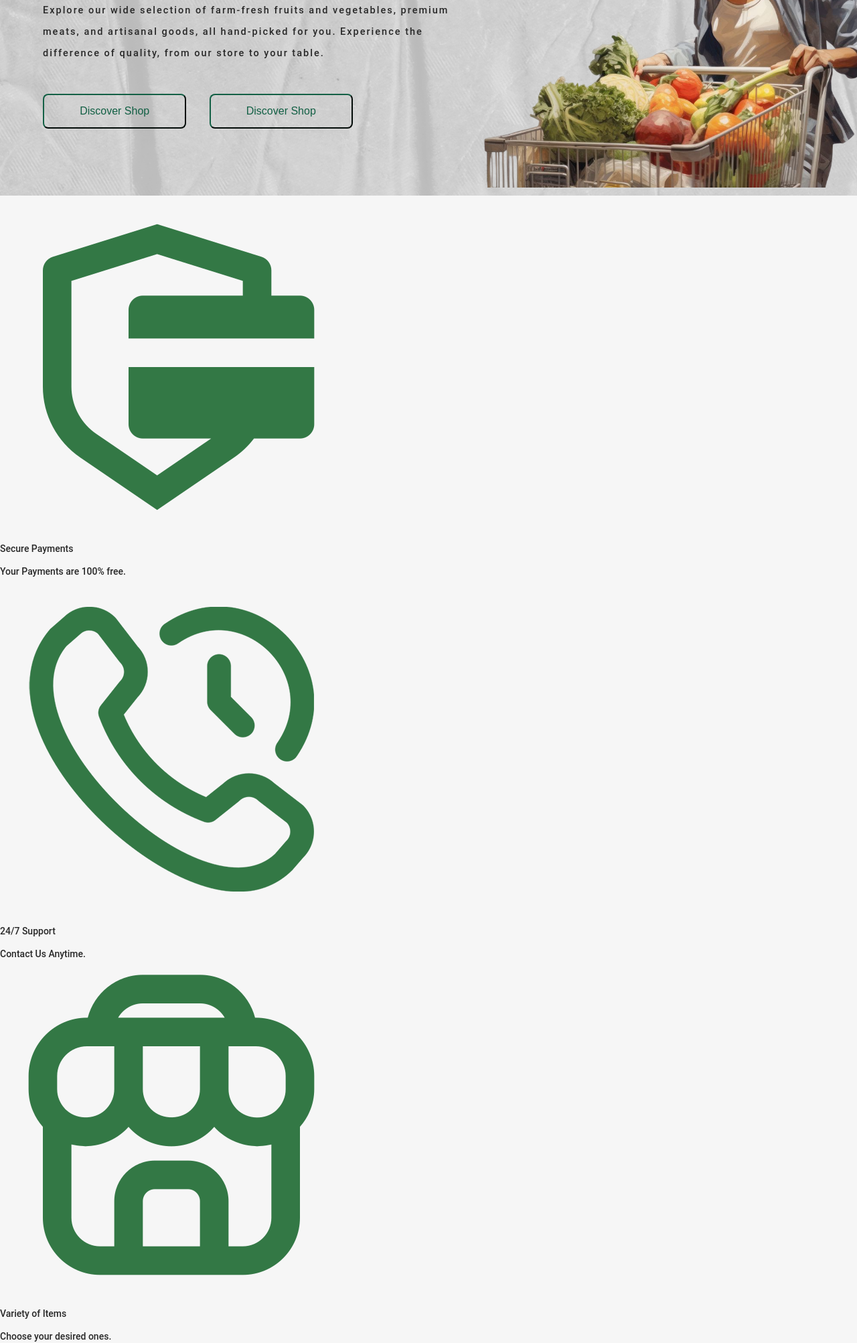
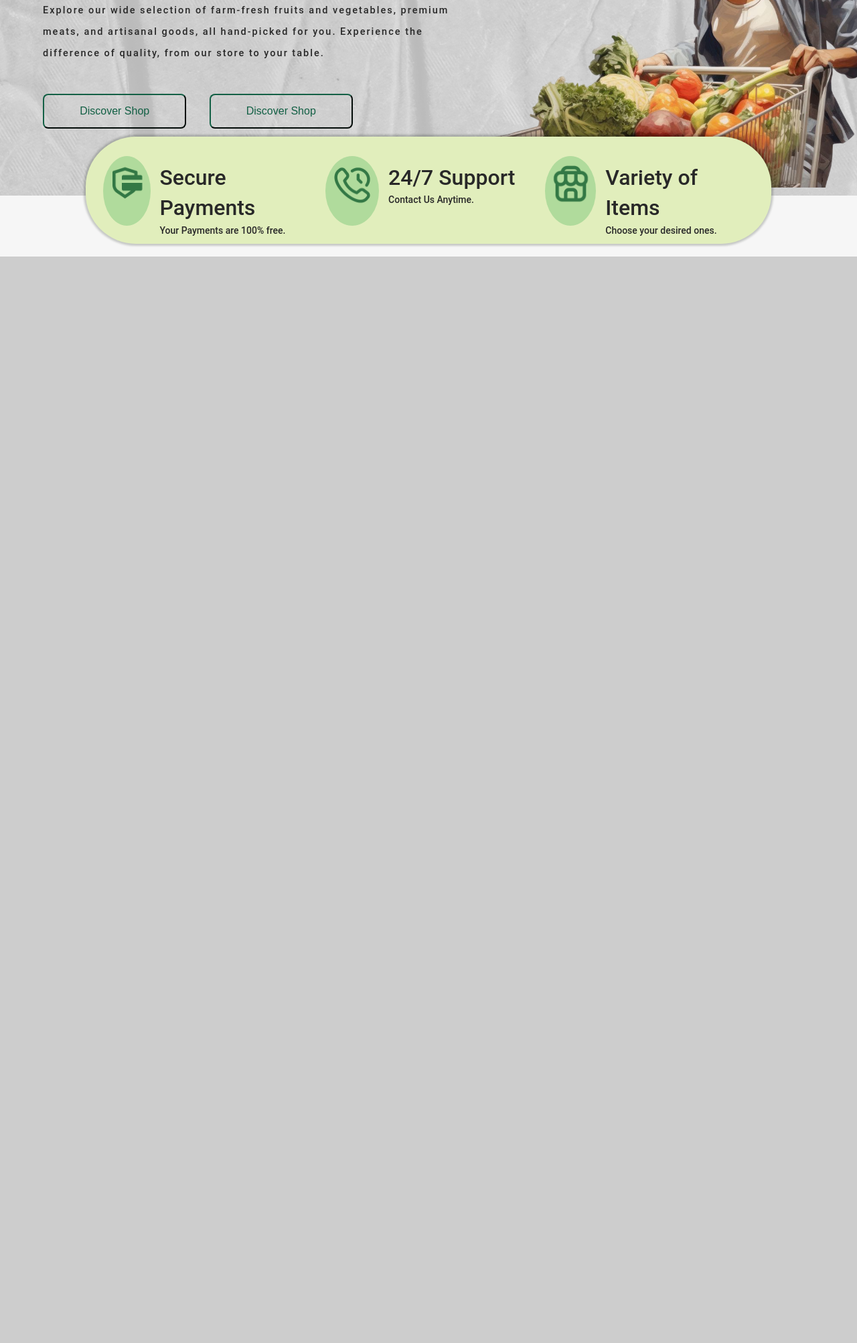
Before and after one commit to KADRSasanka/WEB-SITE-PROJECT, a PHP site: page / in a window 1280 px wide; the page is wider, and only the part inside the window is pictured. Shown: the part 427-2432 px from the top of that part at 67% size. After the commit the page ends 810 px from the top of that part, so only its background shows below. Run offline with PHP 8.4, Linux system fonts and the light colour scheme.

Commit message:
Update home.css

```diff
--- a/home.css
+++ b/home.css
@@ -113,6 +113,51 @@ label #btn {
     background-color: #136045;
     color: white;
 }
+/*=====DESCRIBE BAR=====*/
+.catogories {
+    width: 80%;
+    height: 20vh;
+    background-color: #E1EEBC;
+    margin: -11vh 0 0 10%;
+    position: relative;
+    border-radius: 75px;
+    box-shadow: 0px 0px 3px 3px #040e0032;
+    display: flex;
+}
+.catogory-card {
+    position: absolute;
+    width: 30%;
+    height: 13vh;
+    margin: 3.6vh 0 0 2.5%;
+    display: flex;
+}
+.card-2 {
+    margin: 3.6vh 0 0 35%;
+}
+.card-3 {
+    margin: 3.6vh 0 0 67%;
+}
+
+.round {
+    width: 26%;
+    height: 13vh;
+    border-radius: 50%;
+    background-color: #B0DB9C;
+    position: relative;
+    margin-right: 4.5%;
+}
+.catogory-icon {
+    position: relative;
+    width: 80%;
+    margin: 1.5vh 0 0 10%;
+}
+.catogory-text {
+    padding-top: 10px;
+    font-size: 32px;
+}
+.catogory-sub-text {
+    margin: -32px 0 0 0;
+}
 
 /*=====MEDIA QUERIES=====*/
 @media (max-width: 1200px) {
```
